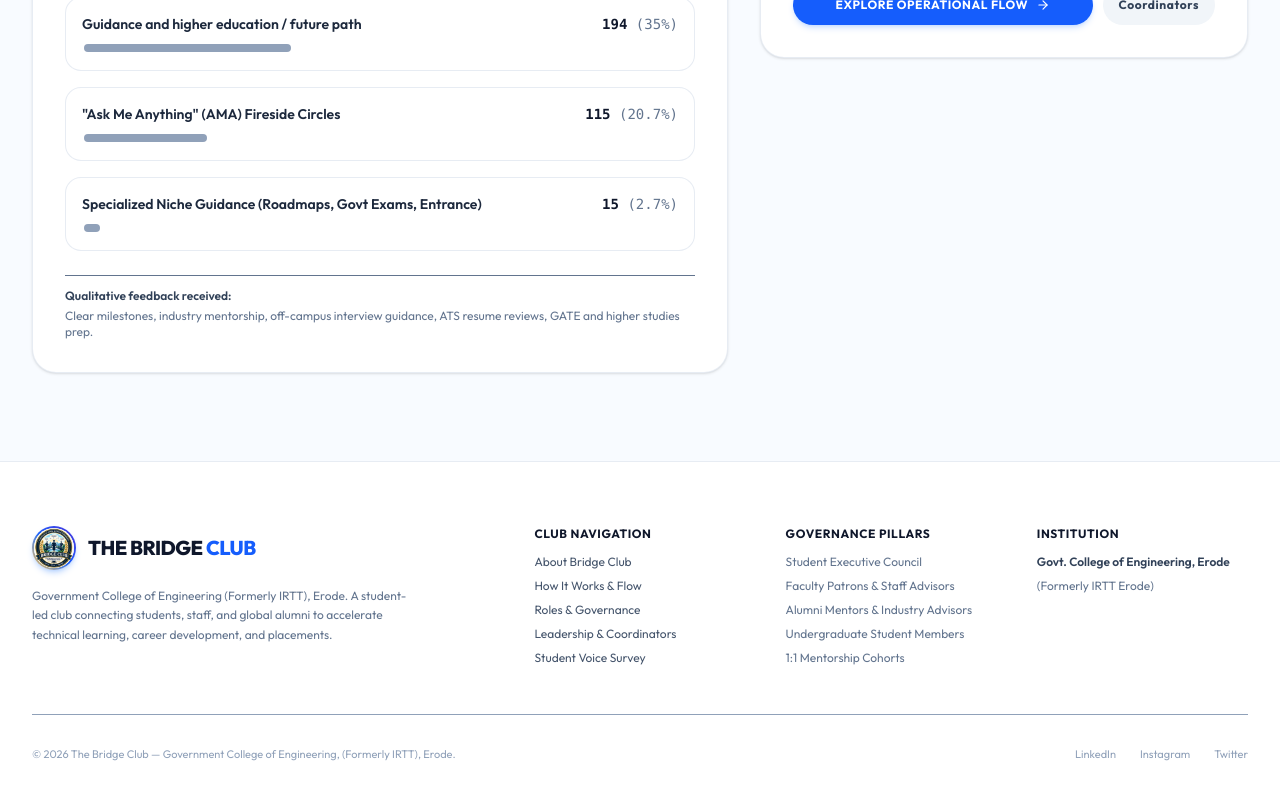
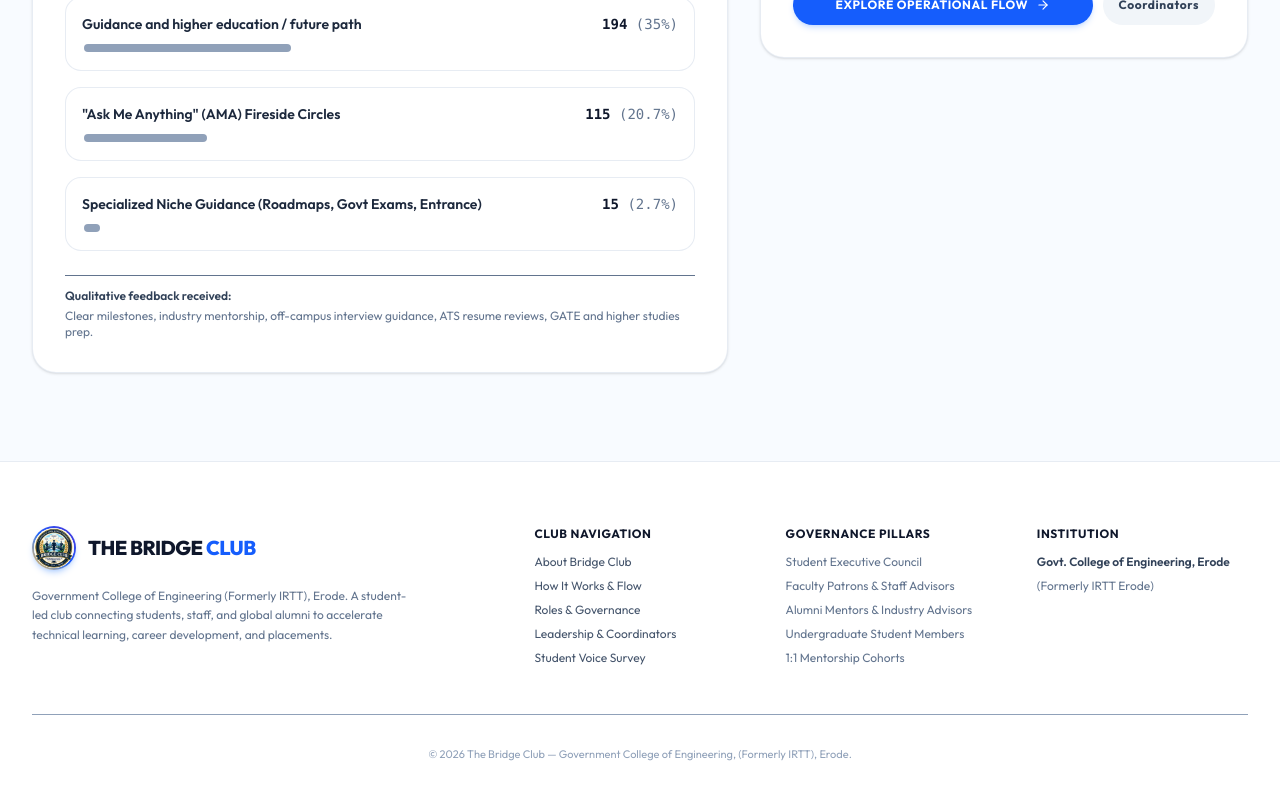
Before and after one commit to kavinkk2425/Bridgee, a React (Vite) app: page / in a window 1280 px wide. Shown: the part 5582-6382 px from the top of the page. Built offline with nearby package versions, Linux system fonts and the light colour scheme.

Commit message:
fix(footer): remove LinkedIn, Instagram, and Twitter links

```diff
--- a/src/components/Footer.tsx
+++ b/src/components/Footer.tsx
@@ -1,5 +1,4 @@
 import React from 'react';
-import { INAUGURATION_DETAILS } from '../data/bridgeClubData';
 import officialClubLogo from '../assets/images/official_club_logo.jpg';
 
 interface FooterProps {
@@ -105,22 +104,10 @@ export const Footer: React.FC<FooterProps> = ({
 
         </div>
 
-        {/* Bottom Copyright & Socials */}
-        <div className="pt-8 border-t border-slate-150 flex flex-col sm:flex-row items-center justify-between gap-4 text-[11px] text-slate-400 font-sans">
+        {/* Bottom Copyright */}
+        <div className="pt-8 border-t border-slate-150 flex items-center justify-center text-center text-[11px] text-slate-400 font-sans">
           <div>
             © 2026 The Bridge Club — Government College of Engineering, (Formerly IRTT), Erode.
-          </div>
-
-          <div className="flex items-center gap-6">
-            <a href={INAUGURATION_DETAILS.socials.linkedin} target="_blank" rel="noopener noreferrer" className="hover:text-blue-600 transition-colors">
-              LinkedIn
-            </a>
-            <a href={INAUGURATION_DETAILS.socials.instagram} target="_blank" rel="noopener noreferrer" className="hover:text-blue-600 transition-colors">
-              Instagram
-            </a>
-            <a href={INAUGURATION_DETAILS.socials.twitter} target="_blank" rel="noopener noreferrer" className="hover:text-blue-600 transition-colors">
-              Twitter
-            </a>
           </div>
         </div>
 
```
